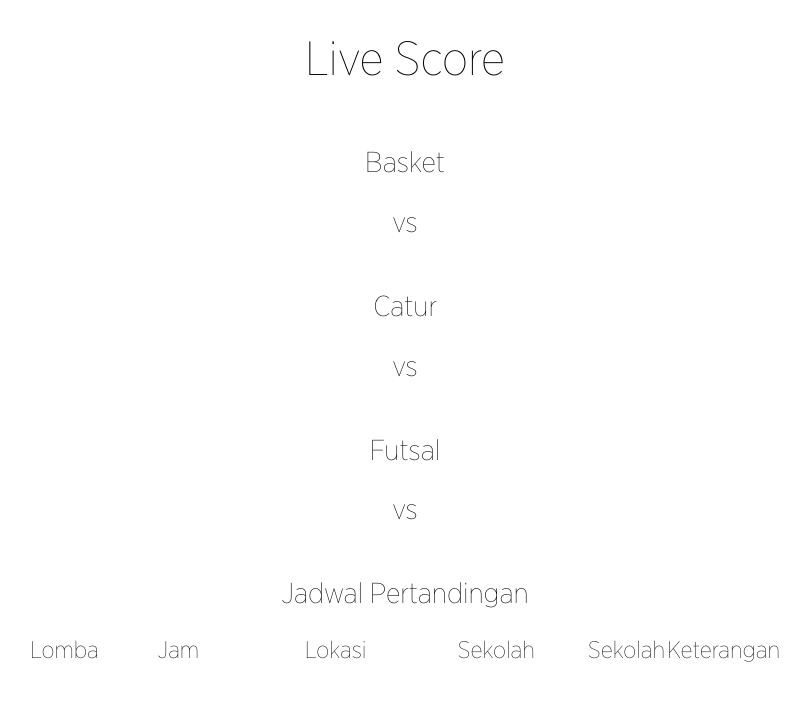
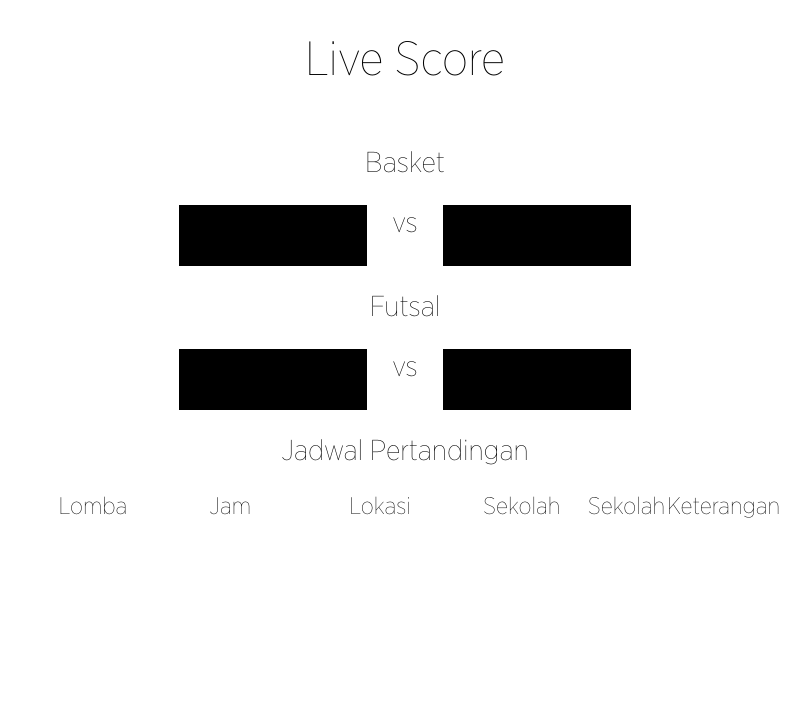
Before and after one commit to DarthJonathan/web_escalades, a PHP site: page /livescore/index.php in a window 1280 px wide. Shown: the top 701 px of the page, without its empty margins (235-1045 px from the left). Run offline with PHP 8.4, Linux system fonts and the light colour scheme; data that the repository does not hold is empty.

Commit message:
changed live-score-insert.php name

```diff
--- a/css/style-home.css
+++ b/css/style-home.css
@@ -510,6 +510,7 @@ tgl
 	.num
 	{
 		font-size:3em;
+		color:white;
 	}
 }
 @media (min-width:1001px)
@@ -517,5 +518,6 @@ tgl
 	.num
 	{
 		font-size:4em;
+		color:white;
 	}
 }
--- a/livescore/index.php
+++ b/livescore/index.php
@@ -10,6 +10,13 @@ include('db_connect.php');
 <link rel="stylesheet" href="../css/skeleton.css">
 <link rel="stylesheet" href="../css/style-home.css">
 <link rel="shortcut icon" href="../images/favicon.ico" type="image/x-icon" />
+<style>
+table
+{
+	text-align:center;
+	vertical-align:middle;
+}
+</style>
 </head>
 <body>
 <div class="container">
@@ -26,26 +33,9 @@ include('db_connect.php');
 		<table colspan=0 cellspacing=0 border=0 align=center width=80%>
 			<tr>
 			<td width=20%><h3 class="score"><? echo $data[1];  ?></h3></td>
-			<td width=25% align=right><h1 class="score num"><? echo $data[3];  ?></h1></td>
+			<td width=25% align=right bgcolor="#000000"><h1 align="center" class="score num"><? echo $data[3];  ?></h1></td>
 			<td align=center><h2 class="score">vs</h2></td>
-			<td width=25%><h1 class="score num"><? echo $data[4];  ?></h1></td>
-			<td width=20%><h3 class="score" align=right><? echo $data[2];  ?></h3></td>
-			</tr>
-		</table>
-	</div>
-	<div class="sixteen columns">
-		<?php
-			$sql = "SELECT * FROM catur ORDER BY id DESC LIMIT 1";
-			$result = mysql_query($sql,$con) or die ('query_error');
-			$data = mysql_fetch_row($result);
-		?>
-		<h2 class="score" align="center">Catur</h2>
-		<table colspan=0 cellspacing=0 border=0 align=center width=80%>
-			<tr>
-			<td width=20%><h3 class="score"><? echo $data[1];  ?></h3></td>
-			<td width=25% align=right><h1 class="score num"><? echo $data[3];  ?></h1></td>
-			<td align=center><h2 class="score">vs</h2></td>
-			<td width=25%><h1 class="score num"><? echo $data[4];  ?></h1></td>
+			<td width=25% bgcolor="#000000"><h1 class="score num"><? echo $data[4];  ?></h1></td>
 			<td width=20%><h3 class="score" align=right><? echo $data[2];  ?></h3></td>
 			</tr>
 		</table>
@@ -60,9 +50,9 @@ include('db_connect.php');
 		<table colspan=0 cellspacing=0 border=0 align=center width=80%>
 			<tr>
 			<td width=20%><h3 class="score"><? echo $data[1];  ?></h3></td>
-			<td width=25% align=right><h1 class="score num"><? echo $data[3];  ?></h1></td>
+			<td width=25% align=right bgcolor="#000000"><h1 align="center" class="score num"><? echo $data[3];  ?></h1></td>
 			<td align=center><h2 class="score">vs</h2></td>
-			<td width=25%><h1 class="score num"><? echo $data[4];  ?></h1></td>
+			<td width=25% bgcolor="#000000"><h1 class="score num"><? echo $data[4];  ?></h1></td>
 			<td width=20%><h3 class="score" align=right><? echo $data[2];  ?></h3></td>
 			</tr>
 		</table>
```
Also changed, not shown: livescore/insert.php (renamed from livescore/live-score-insert.php).
